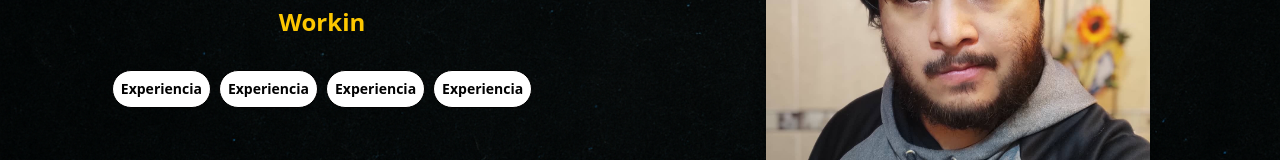
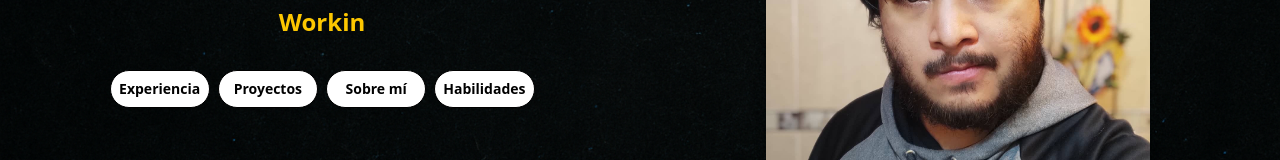
Before and after one commit to fer0o/portfolio, a Next.js app: page / in a window 1280 px wide. Shown: the part 331-491 px from the top of the page. Built offline with nearby package versions, Linux system fonts and the light colour scheme.

Commit message:
componente HeroBUtton.tsx hecho con la logica que teniamos

```diff
--- a/src/Components/Hero.tsx
+++ b/src/Components/Hero.tsx
@@ -1,11 +1,12 @@
 import Image from 'next/image'
 import React from 'react'
 import { useTypewriter } from 'react-simple-typewriter'
+import HeroButton from './botones/HeroButtons'
 
 type Props = {
   darkMode?: boolean
 }
-const Hero: React.FC<Props> = ({ darkMode }: Props) => {
+const Hero: React.FC<Props> = ({ darkMode = false }: Props) => {
   const [text] = useTypewriter({
     words: [
       'Web Designer',
@@ -46,50 +47,26 @@ const Hero: React.FC<Props> = ({ darkMode }: Props) => {
         </div>
         {/* grid de los botones */}
         <div className='grid md:grid-rows-1 grid-cols-2 md:grid-cols-2 lg:grid-cols-4 gap-2'>
-          <button
+          <HeroButton
+            label='Experiencia'
+            darkMode={darkMode}
             onClick={handleClickButton}
-            className={`p-2 font-semibold rounded-full border transition-all duration-300 ease-in-out
-    ${
-      darkMode
-        ? 'bg-white text-black border-black shadow-sky-500 hover:shadow-[2px_5px_0_0_white] hover:-translate-y-1 hover:-translate-x-0.5 active:translate-y-0.5 active:translate-x-0.5 active:shadow-[0_0_0_0_white] text-wrap text-xs md:text-sm'
-        : 'bg-white text-black border-black shadow-black hover:shadow-[2px_5px_0_0_black] hover:-translate-y-1 hover:-translate-x-0.5 active:translate-y-0.5 active:translate-x-0.5 active:shadow-[0_0_0_0_black] text-xs md:text-sm text-wrap'
-    }`}
-          >
-            Experiencia
-          </button>
-          <button
+          />
+          <HeroButton
+            label='Proyectos'
+            darkMode={darkMode}
             onClick={handleClickButton}
-            className={`p-2 font-semibold rounded-full border transition-all duration-300 ease-in-out
-    ${
-      darkMode
-        ? 'bg-white text-black border-black shadow-sky-500 hover:shadow-[2px_5px_0_0_white] hover:-translate-y-1 hover:-translate-x-0.5 active:translate-y-0.5 active:translate-x-0.5 active:shadow-[0_0_0_0_white] text-xs md:text-sm text-wrap'
-        : 'bg-white text-black border-black shadow-black hover:shadow-[2px_5px_0_0_black] hover:-translate-y-1 hover:-translate-x-0.5 active:translate-y-0.5 active:translate-x-0.5 active:shadow-[0_0_0_0_black] text-xs md:text-sm text-wrap'
-    }`}
-          >
-            Experiencia
-          </button>
-          <button
+          />
+          <HeroButton
+            label='Sobre mí'
+            darkMode={darkMode}
             onClick={handleClickButton}
-            className={`p-2 font-semibold rounded-full border transition-all duration-300 ease-in-out
-    ${
-      darkMode
-        ? 'bg-white text-black border-black shadow-sky-500 hover:shadow-[2px_5px_0_0_white] hover:-translate-y-1 hover:-translate-x-0.5 active:translate-y-0.5 active:translate-x-0.5 active:shadow-[0_0_0_0_white] text-xs md:text-sm text-wrap'
-        : 'bg-white text-black border-black shadow-black hover:shadow-[2px_5px_0_0_black] hover:-translate-y-1 hover:-translate-x-0.5 active:translate-y-0.5 active:translate-x-0.5 active:shadow-[0_0_0_0_black] text-xs md:text-sm text-wrap'
-    }`}
-          >
-            Experiencia
-          </button>
-          <button
+          />
+          <HeroButton
+            label='Habilidades'
+            darkMode={darkMode}
             onClick={handleClickButton}
-            className={`p-2 font-semibold rounded-full border transition-all duration-300 ease-in-out
-    ${
-      darkMode
-        ? 'bg-white text-black border-black shadow-sky-500 hover:shadow-[2px_5px_0_0_white] hover:-translate-y-1 hover:-translate-x-0.5 active:translate-y-0.5 active:translate-x-0.5 active:shadow-[0_0_0_0_white] text-xs md:text-sm text-wrap'
-        : 'bg-white text-black border-black shadow-black hover:shadow-[2px_5px_0_0_black] hover:-translate-y-1 hover:-translate-x-0.5 active:translate-y-0.5 active:translate-x-0.5 active:shadow-[0_0_0_0_black] text-xs md:text-sm text-wrap'
-    }`}
-          >
-            Experiencia
-          </button>
+          />
         </div>
       </div>
       <div className='flex items-center justify-center h-full md:order-2 order-1 '>
--- /dev/null
+++ b/src/Components/botones/HeroButtons.tsx
@@ -0,0 +1,28 @@
+'use client'
+import React from 'react'
+
+type Props = {
+  label: string
+  darkMode: boolean
+  onClick?: () => void
+}
+
+const HeroButton: React.FC<Props> = ({ label, darkMode, onClick }) => {
+  const baseClass =
+    'p-2 font-semibold rounded-full border transition-all duration-300 ease-in-out text-xs md:text-sm text-wrap'
+  const darkStyles =
+    'bg-white text-black border-black shadow-sky-500 hover:shadow-[2px_5px_0_0_white] hover:-translate-y-1 hover:-translate-x-0.5 active:translate-y-0.5 active:translate-x-0.5 active:shadow-[0_0_0_0_white]'
+  const lightStyles =
+    'bg-white text-black border-black shadow-black hover:shadow-[2px_5px_0_0_black] hover:-translate-y-1 hover:-translate-x-0.5 active:translate-y-0.5 active:translate-x-0.5 active:shadow-[0_0_0_0_black]'
+
+  return (
+    <button
+      onClick={onClick}
+      className={`${baseClass} ${darkMode ? darkStyles : lightStyles}`}
+    >
+      {label}
+    </button>
+  )
+}
+
+export default HeroButton
```
